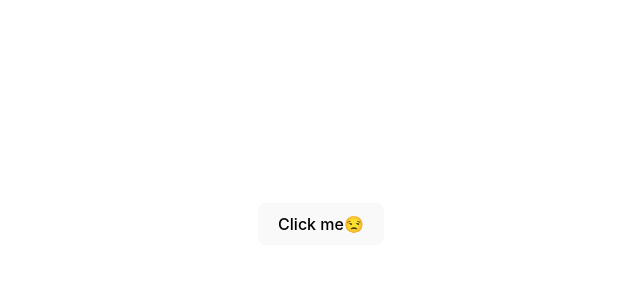
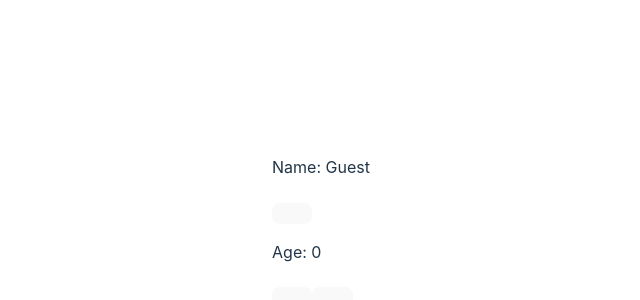
Before and after one commit to Thi2erry8/React_course, a React (Vite) app: page / in a window 1280 px wide. Shown: the part 176-476 px from the top of the page, without its empty margins (319-959 px from the left). Built offline with nearby package versions, Linux system fonts and the light colour scheme.

Commit message:
useState

```diff
--- a/src/App.jsx
+++ b/src/App.jsx
@@ -1,4 +1,4 @@
-import Button from './assets/Button'
+import MyComponent from './assets/MyComponent'
 
 function App() {
 
@@ -6,7 +6,7 @@ function App() {
 
 
     <>
-       <Button></Button>
+       <MyComponent/>
     </>
   );
 }
--- a/src/assets/Button.jsx
+++ /dev/null
@@ -1,15 +0,0 @@
-import Proptypes from 'prop-types'
-
-function button(props){
-
-  const handleClick = (name) => {
-    console.log(name);
-
-  } ;
-
-  return(<>
-             <button onClick={() => handleClick("Bro Code")}>Click me😒</button>
-         </>);
-
-};
-export default button
--- /dev/null
+++ b/src/assets/MyComponent.jsx
@@ -0,0 +1,32 @@
+import React, { useState } from "react";
+
+function MyComponent(){
+
+     const [name, setName] = useState("Guest") ;
+     const [age, setAge] = useState(0) ;
+      const [isEmployed , setIsEmployed] = useState("false");
+
+      const updateName = () => {
+         setName("Spongebob");
+      }
+
+     const incrementAge = () => {
+         setAge(age + 1);
+      }
+
+      const Employement = () =>{
+         setIsEmployed("true")
+      } ;
+
+  return(<>
+             <div>
+                   <p>Name: {name}</p>
+                   <button onClick={updateName}></button>
+                   <p>Age: {age}</p>
+                   <button onClick={incrementAge}></button>
+                   <button onClick={Employement}></button>
+             </div>
+         </>);
+
+};
+export default MyComponent
```
